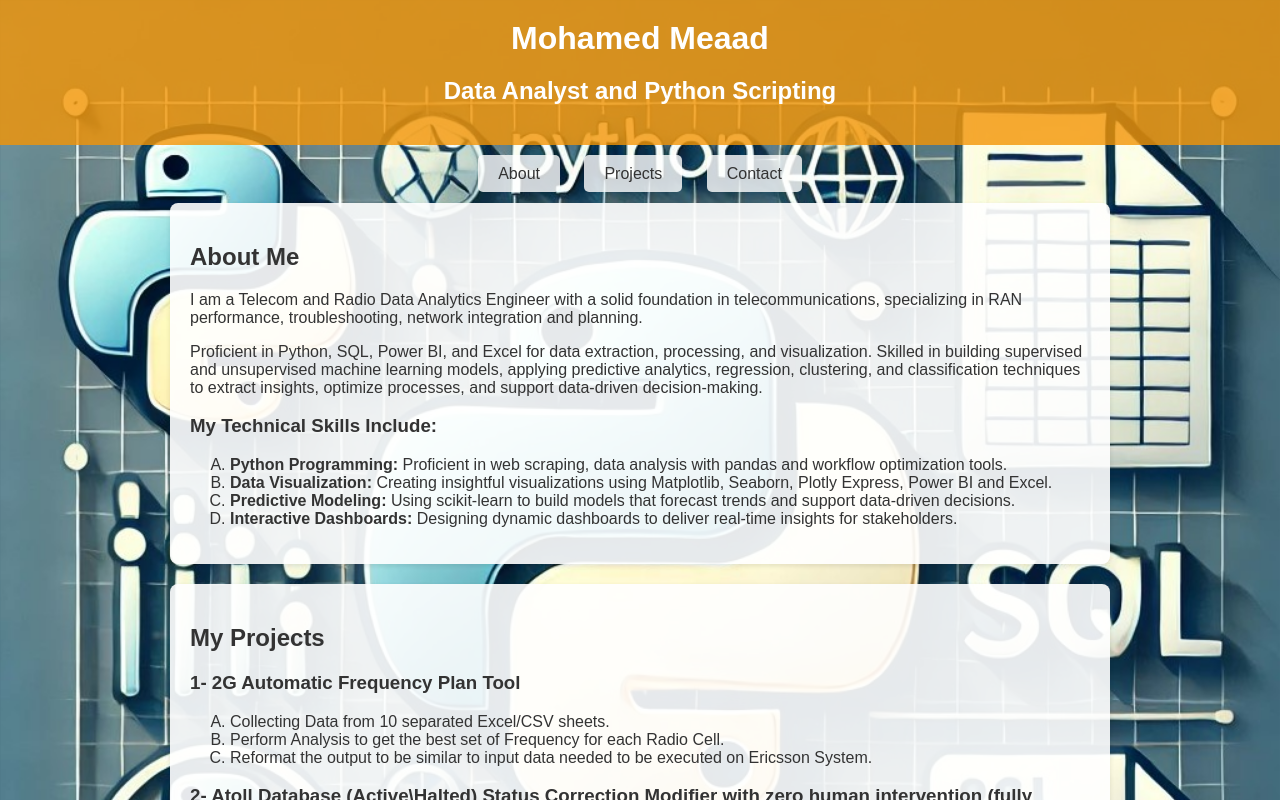
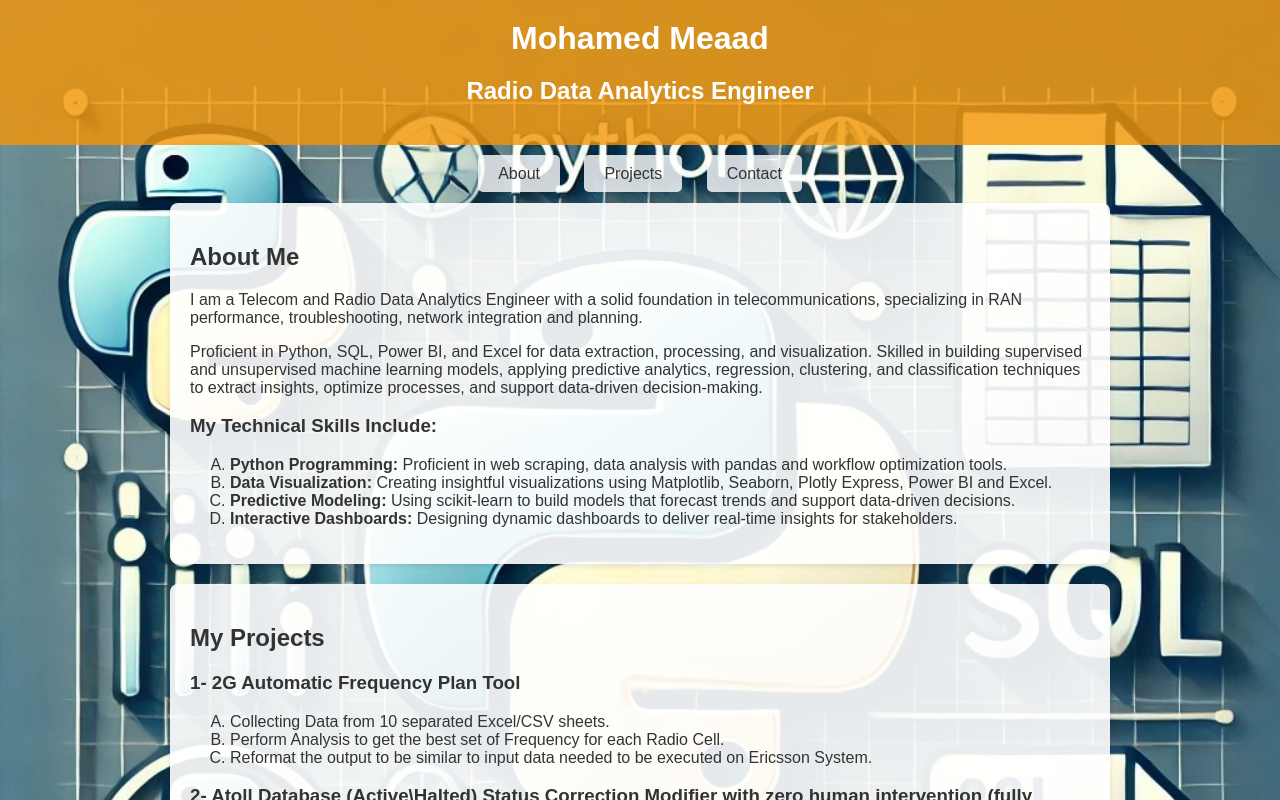
Before and after one commit to Meaad1704/Meaad, a plain HTML site: page index.html in a window 1280 px wide. Shown: the top 800 px of the page. Drawn offline with Linux system fonts and the light colour scheme.

Commit message:
Add files via upload

```diff
--- a/index.html
+++ b/index.html
@@ -61,7 +61,7 @@
 <body>
     <header>
         <h1>Mohamed Meaad</h1>
-        <h2>Data Analyst and Python Scripting</h2>
+        <h2>Radio Data Analytics Engineer</h2>
     </header>
 
     <nav>
```
